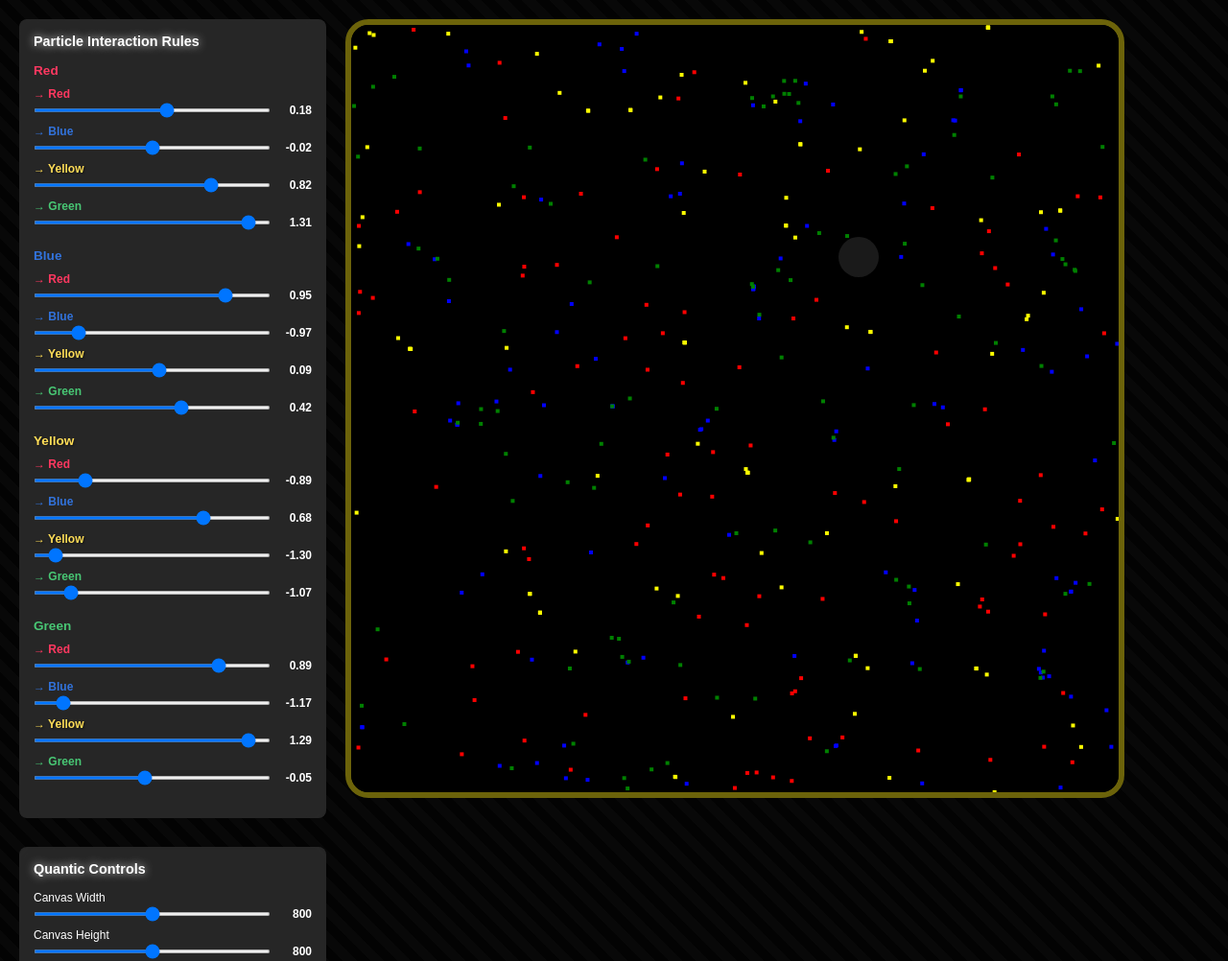
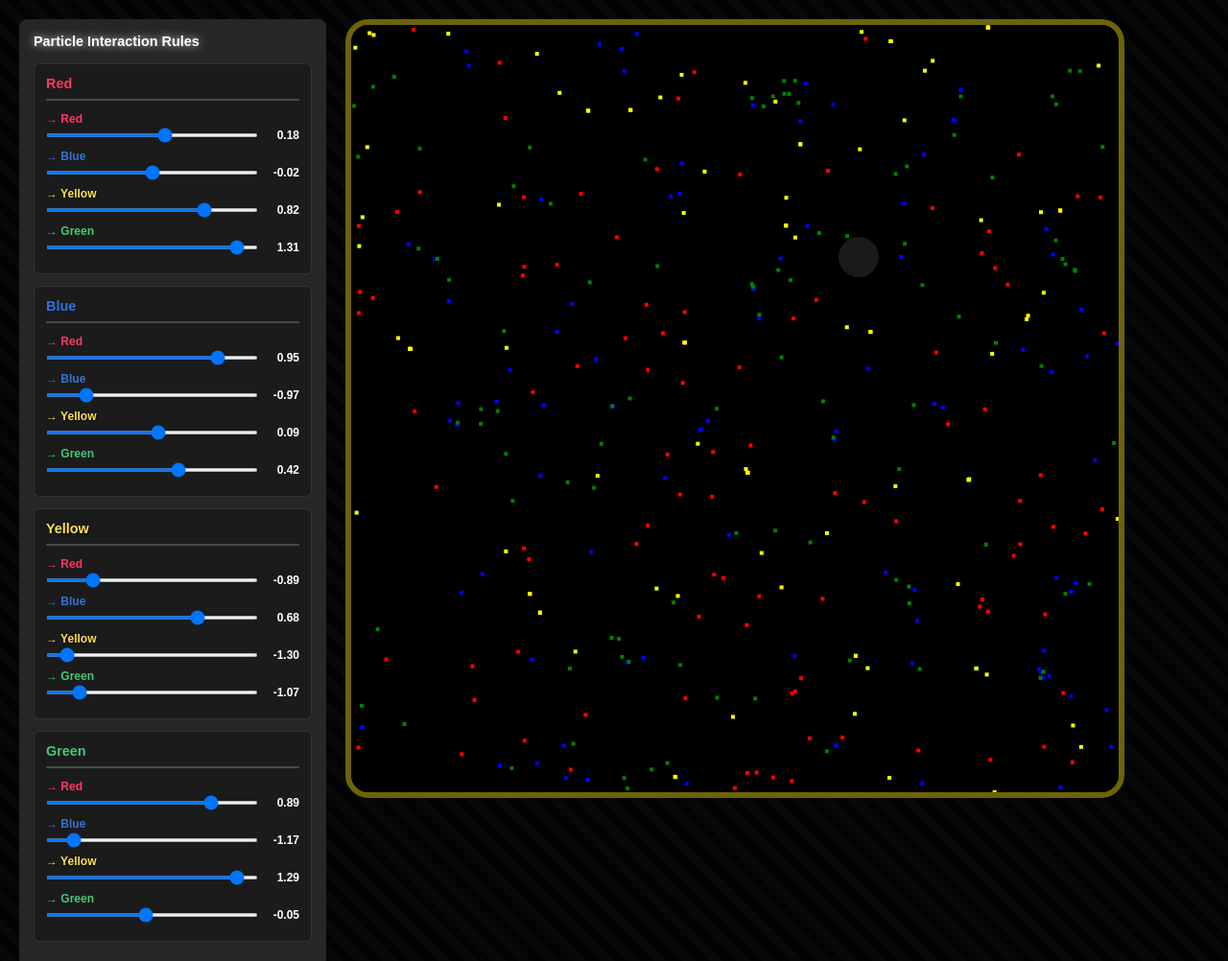
Before and after one commit to tripitakit/partlife, a website: page public/index.html in a window 1280 px wide. Shown: the top 1002 px of the page at 96% size. Drawn offline with Linux system fonts and the light colour scheme; animation ran at ten frames a second.

Commit message:
refine controls

```diff
--- a/public/index.html
+++ b/public/index.html
@@ -81,13 +81,19 @@
     }
 
     .rules-section {
-      margin-bottom: 20px;
+      background-color: rgba(20, 20, 20, 0.6);
+      padding: 12px;
+      border-radius: 6px;
+      margin-bottom: 12px;
+      border: 1px solid rgba(255, 255, 255, 0.1);
     }
 
     .rules-section-title {
-      font-size: 0.85rem;
+      font-size: 0.9rem;
       font-weight: bold;
-      margin-bottom: 10px;
+      margin-bottom: 12px;
+      padding-bottom: 8px;
+      border-bottom: 2px solid rgba(255, 255, 255, 0.2);
     }
 
     .field {
```
